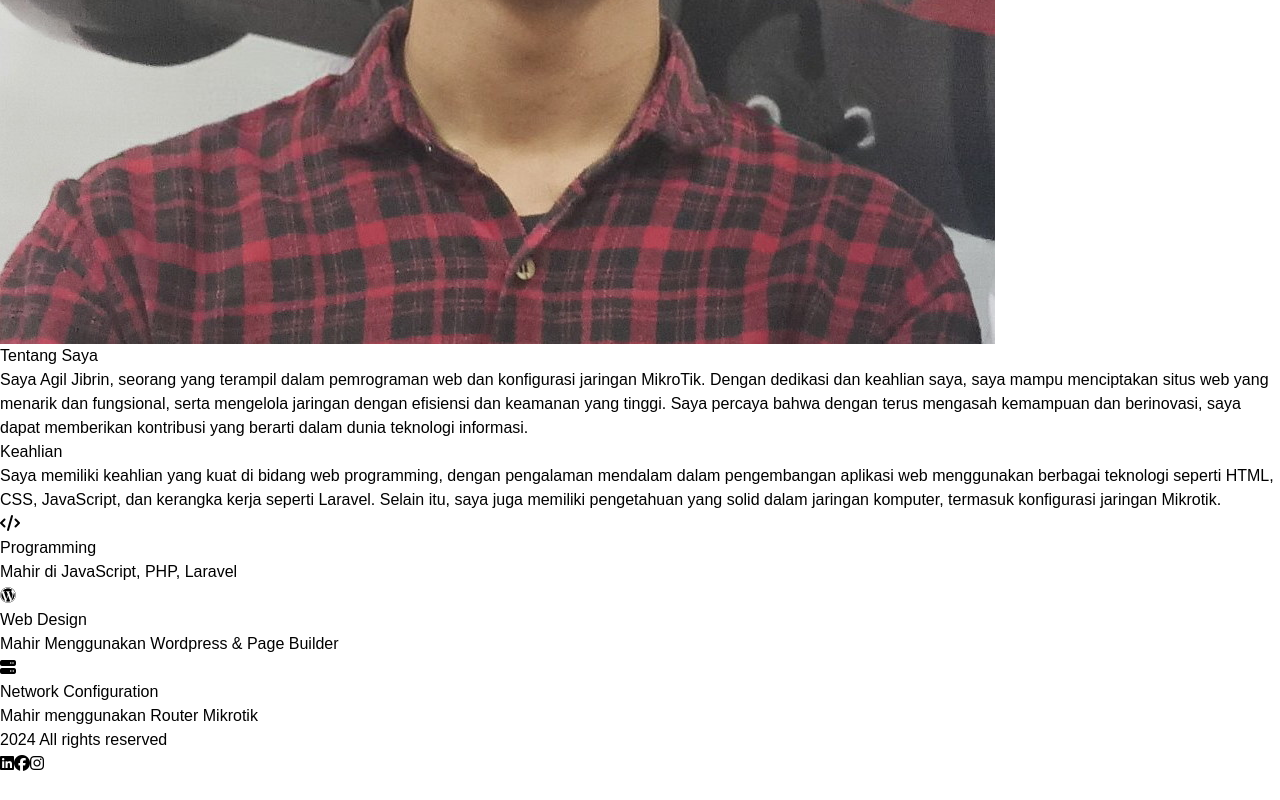
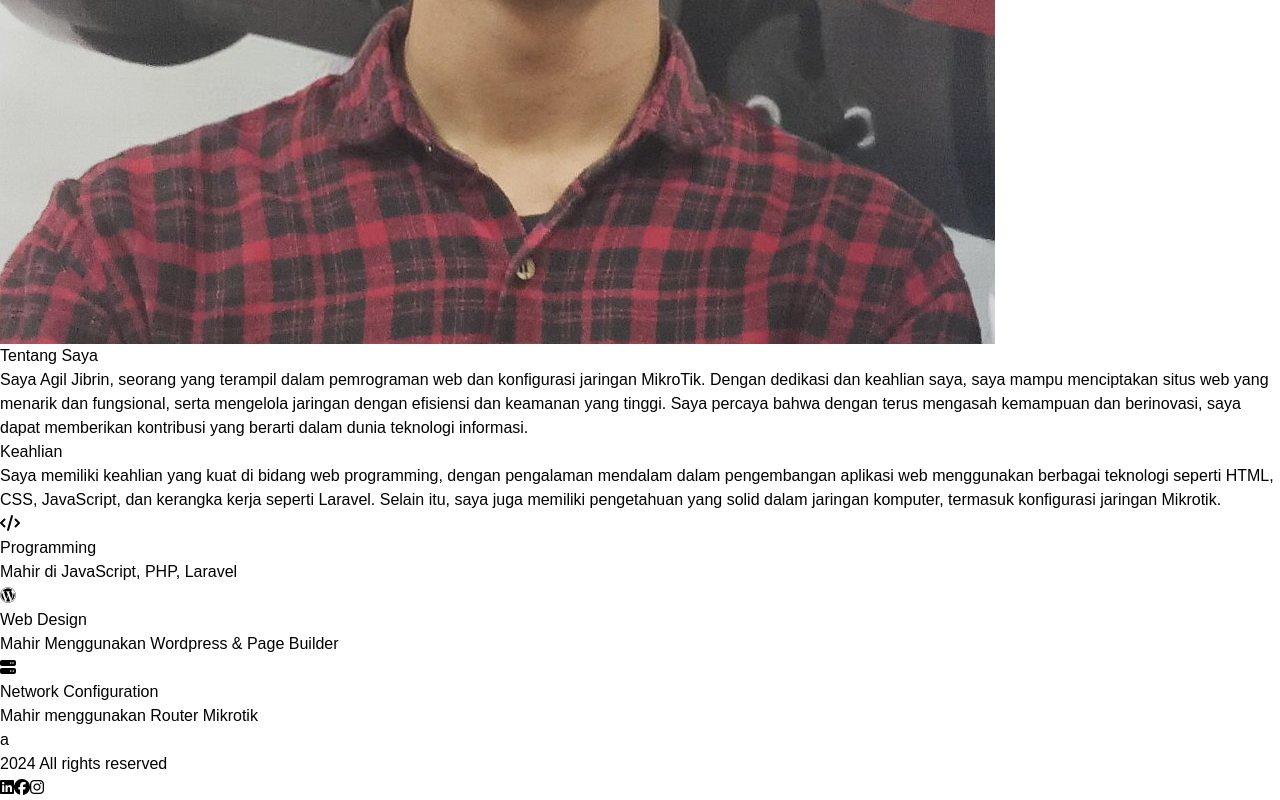
Before and after one commit to fuureya/my-web, a React (Vite) app: page / in a window 1280 px wide. Shown: the part 884-1684 px from the top of the page. Before the commit the page ends 1660 px from the top, so only its background shows below. Built offline with nearby package versions, Linux system fonts and the light colour scheme.

Commit message:
fix: test layout

```diff
--- /dev/null
+++ b/src/Components/Sertivikasi/Layout.jsx
@@ -0,0 +1,9 @@
+const Layout = (props) => {
+  return (
+    <div className="container bg-neutral-950 md:py-10  lg:px-10 px-6">
+      {props.children}
+    </div>
+  );
+};
+
+export default Layout;
--- /dev/null
+++ b/src/Components/Sertivikasi/Sertivikasi.jsx
@@ -0,0 +1,13 @@
+import Layout from "./Layout";
+
+const Sertivikasi = () => {
+  return (
+    <div>
+      <Layout>
+        <h3 className="text-white">a</h3>
+      </Layout>
+    </div>
+  );
+};
+
+export default Sertivikasi;
--- a/src/Pages/Homepage.jsx
+++ b/src/Pages/Homepage.jsx
@@ -1,6 +1,7 @@
 import Footer from "../Components/Footer/Footer";
 import Jumbotron from "../Components/Jumbotron/Jumbotron";
 import Navbar from "../Components/Navbar/Navbar";
+import Sertivikasi from "../Components/Sertivikasi/Sertivikasi";
 import Skill from "../Components/Skill/Skill";
 
 const Homepage = () => {
@@ -9,6 +10,7 @@ const Homepage = () => {
       <Navbar />
       <Jumbotron />
       <Skill />
+      <Sertivikasi />
       <Footer />
     </>
   );
```
